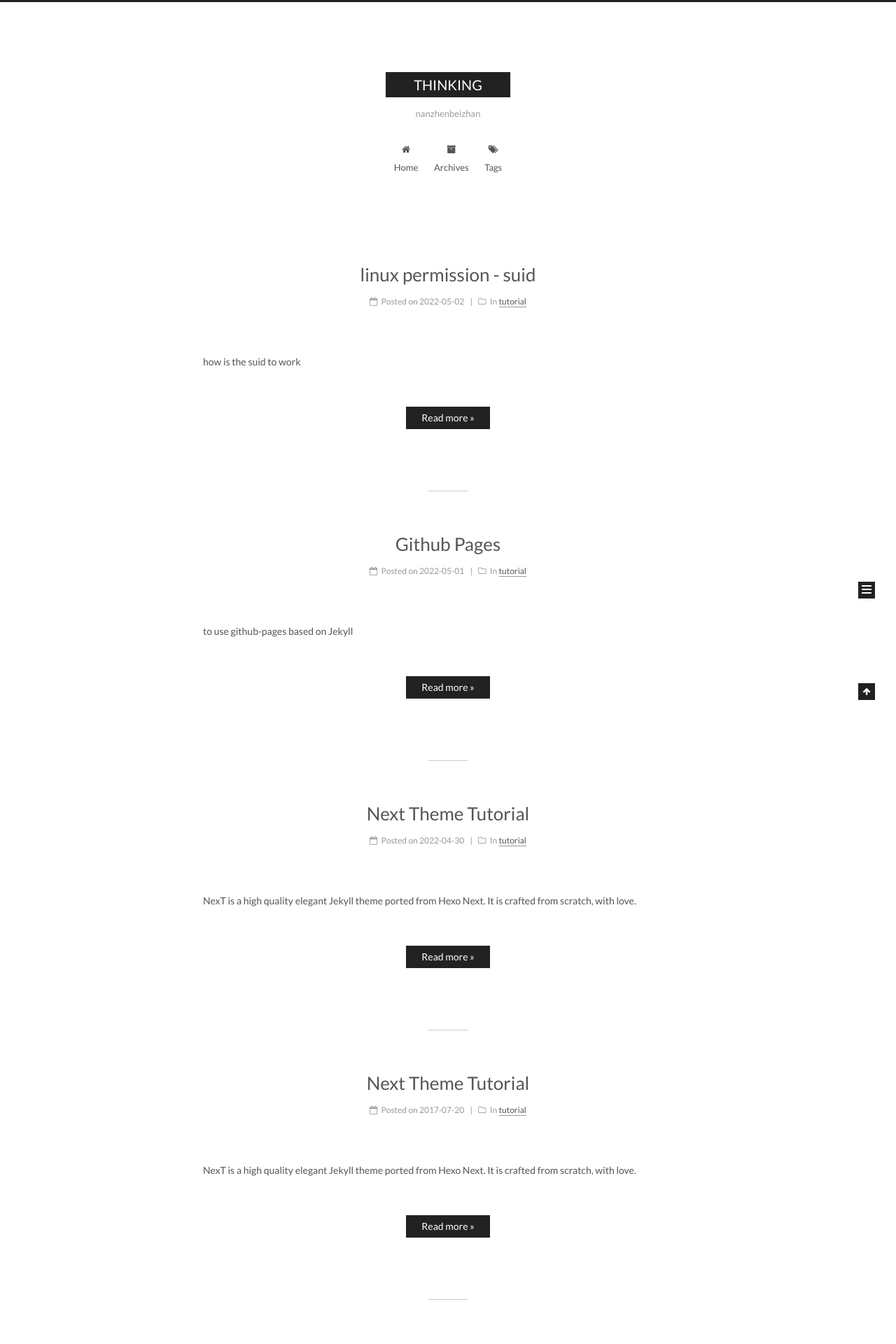
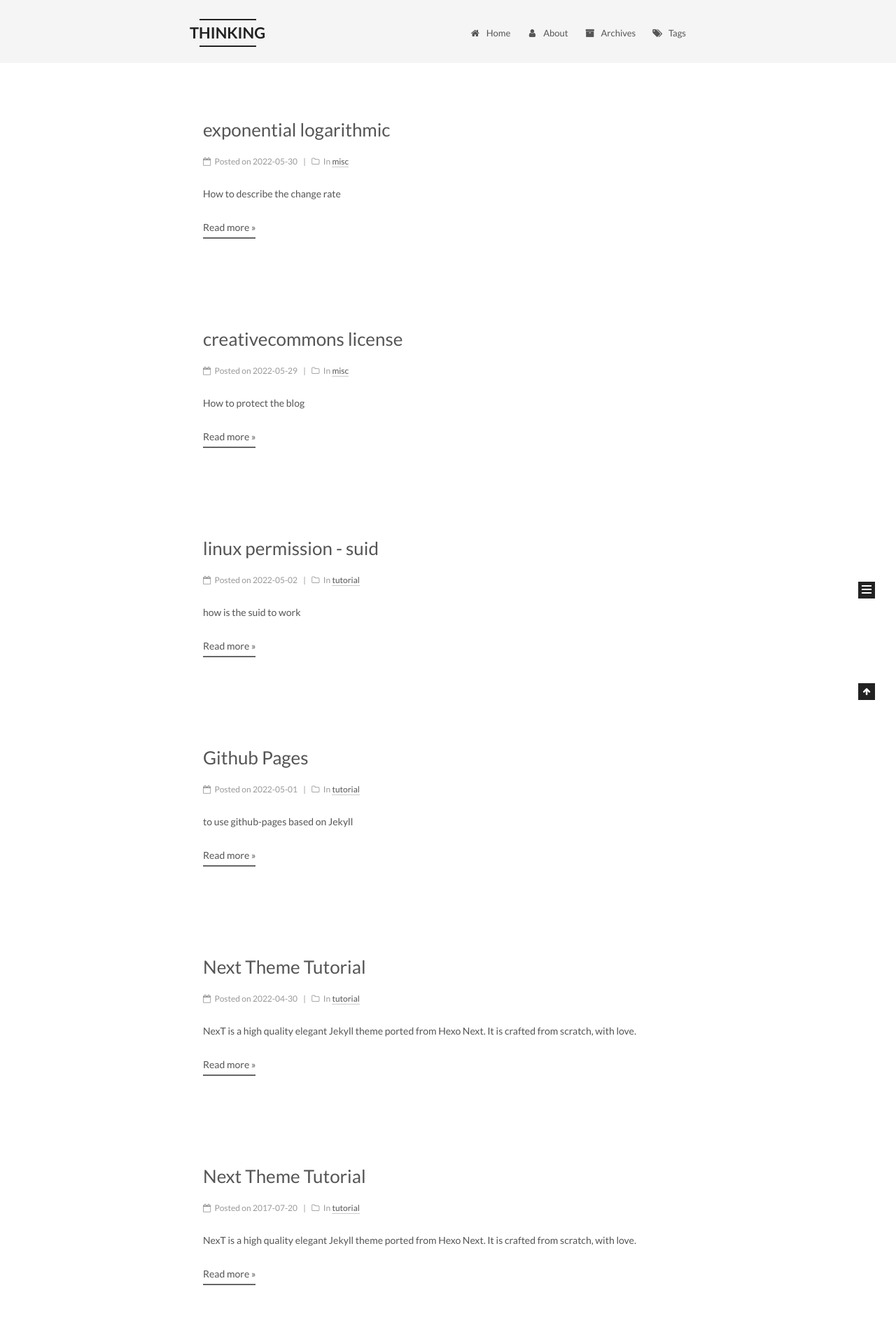
Before and after one commit to youngvoice/youngvoice.github.io.jekyll, a Jekyll site: the page built from index.html, in a window 1280 px wide. Shown: the top 1920 px of the page at 70% size. Built offline with Jekyll 4.4.1, drawn with Linux system fonts in a browser that asks for light colours; emoji names are drawn with the system emoji font; formulas are drawn with MathJax 3; the list of posts is cut into pages by our own code; some of the changed text lies outside the part shown.

Commit message:
enable copyright and add learn creativecommons fix title name

```diff
--- a/_config.yml
+++ b/_config.yml
@@ -119,7 +119,7 @@ index_with_subtitle: false
 menu:
   home: /
   #categories: /categories/
-  #about: /about/
+  about: /about/
   archives: /archives/
   tags: /tags/
   #sitemap: /sitemap.xml
@@ -151,8 +151,8 @@ menu_icons:
 # ---------------------------------------------------------------
 
 # Schemes
-scheme: Muse
-#scheme: Mist
+#scheme: Muse
+scheme: Mist
 #scheme: Pisces
 
 
@@ -250,7 +250,7 @@ toc:
 # Creative Commons 4.0 International License.
 # http://creativecommons.org/
 # Available: by | by-nc | by-nc-nd | by-nc-sa | by-nd | by-sa | zero
-#creative_commons: by-nc-sa
+creative_commons: by-nc-sa
 #creative_commons:
 
 
@@ -329,7 +329,7 @@ post_wordcount:
 
 # Declare license on posts
 post_copyright:
-  enable: false
+  enable: true
   license: CC BY-NC-SA 3.0
   license_url: https://creativecommons.org/licenses/by-nc-sa/3.0/
 
@@ -362,8 +362,8 @@ highlight_theme: normal
 
 # MathJax Support
 mathjax:
-  enable: false
-  per_page: false
+  enable: true
+  per_page: true
   cdn: //cdn.bootcss.com/mathjax/2.7.1/latest.js?config=TeX-AMS-MML_HTMLorMML
 
 # Han Support docs: https://hanzi.pro/
--- /dev/null
+++ b/_posts/2022-05-29-creativecommons-license.md
@@ -0,0 +1,9 @@
+---
+title: creativecommons license
+description: How to protect the blog
+categories:
+ - misc
+tags: [misc]
+---
+# How to protect the blog content
+You can choose the creativecommons license, for more information can visit creativecommons.org
--- /dev/null
+++ b/_posts/2022-05-30-exponential-logarithmic.md
@@ -0,0 +1,32 @@
+---
+title: exponential logarithmic
+description: How to describe the change rate
+categories:
+ - misc
+tags: [misc]
+---
+exponential and logarithmic
+指数和对数
+# 指数与对数函数
+将乘除转化为加减
+将乘方、开方转换为乘除
+
+描述按比率变化的事物
+
+
+对数、解析几何、微积分（恩格斯）
+## 指数和对数如何产生
+纳皮尔
+笛卡尔
+欧拉
+## 把一张报纸折叠28次他会有多高？
+## 拿破仑曾说过的无法兑现的诺言？
+## 考古中的数学？
+碳14 测年法
+## 地震和它的破坏力有怎样的关系
+
+## 单利和复利
+
+## 分形 之 美妙的雪花曲线
+# Reference
+https://www.docin.com/p-1938034784.html
```
